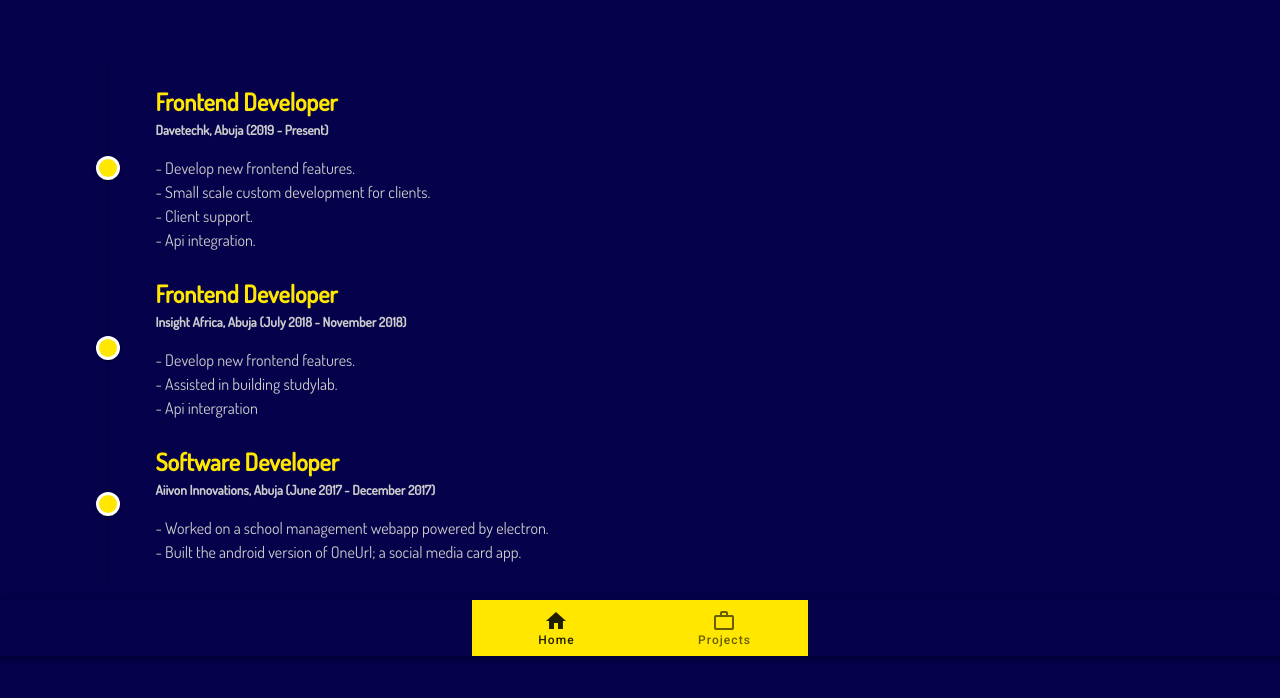
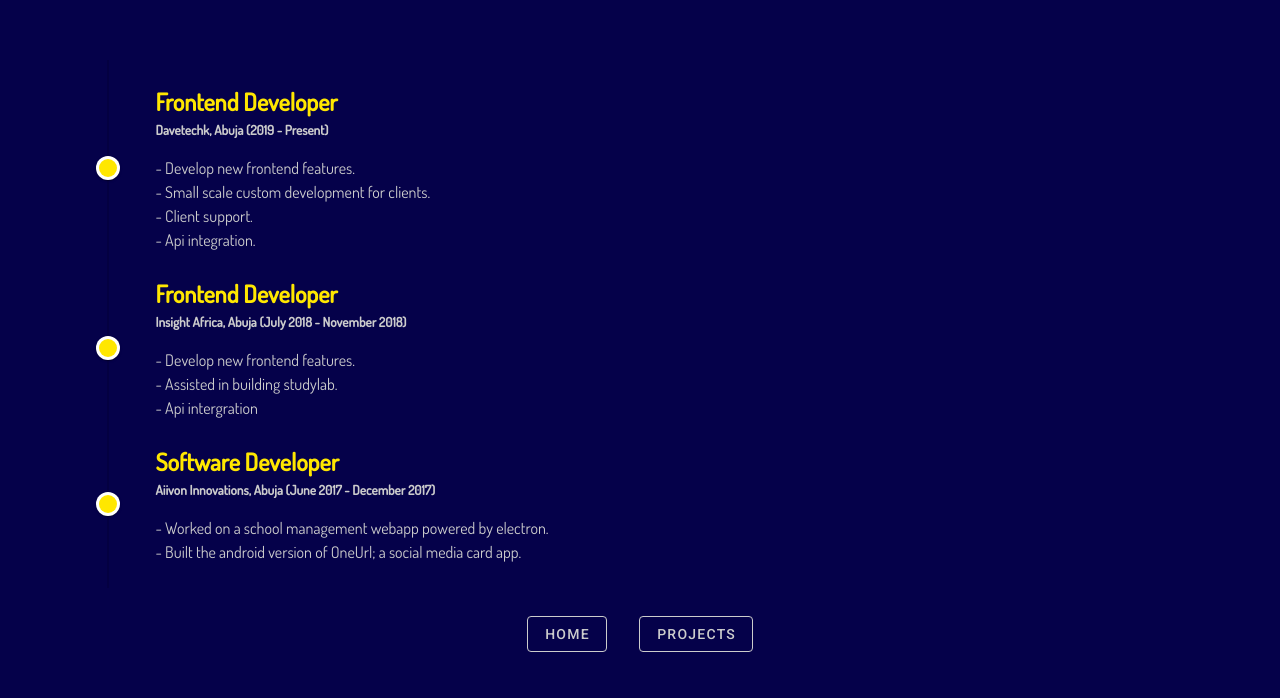
Before and after one commit to moon-grp/portf, a Nuxt app: page /experience in a window 1280 px wide. Shown: the top 698 px of the page. Built offline with nearby package versions, Linux system fonts and the light colour scheme.

Commit message:
minor fix for footer

```diff
--- a/layouts/default.vue
+++ b/layouts/default.vue
@@ -3,6 +3,7 @@
     <transition name="router_animation" enter-active-class="animated slideInLeft" leave-active-class="animated fadeOutDown">
       <Nuxt />
     </transition>
+
   </v-app>
 </template>
 
--- a/pages/experience.vue
+++ b/pages/experience.vue
@@ -36,25 +36,39 @@
                 <div>
                   - Worked on a school management webapp powered by electron.
                 </div>
-                <div>- Built the android version of OneUrl; a social media card app.</div>
+                <div>
+                  - Built the android version of OneUrl; a social media card
+                  app.
+                </div>
               </div>
             </v-timeline-item>
           </v-timeline>
         </v-col>
-        <v-col lg="6" sm="12">  </v-col>
+        <v-col lg="6" sm="12"> </v-col>
       </v-row>
     </v-container>
-    <v-bottom-navigation v-model="bottomNav"  grow class="bg">
-      <v-btn to="/" color="#ffe700" value="recent">
-        <span>Home</span>
-        <v-icon>mdi-home</v-icon>
-      </v-btn>
-
-      <v-btn to="/projects" color="#ffe700" value="projects">
-        <span>Projects</span>
-        <v-icon>mdi-briefcase-outline</v-icon>
-      </v-btn>
-    </v-bottom-navigation>
+    <v-footer padless>
+       <v-card
+        flat
+        tile
+        width="100%"
+        class="bg text-center"
+      >
+       <v-card-text>
+          <v-btn
+            v-for="menu in menu"
+            :key="menu.title"
+            class="mx-4"
+            color="#ccc"
+            :to="menu.to"
+            depressed
+            outlined
+          >
+          <span v-text="menu.title"></span>
+          </v-btn>
+        </v-card-text>
+       </v-card>
+    </v-footer>
   </div>
 </template>
 
@@ -62,7 +76,18 @@
 export default {
   name: 'experience',
   data: () => ({
-    bottomNav: 'recent'
+    bottomNav: 'recent',
+     menu: [
+       {
+         title:'Home',
+         to:"/"
+       },
+       {
+         title:'Projects',
+         to:"projects"
+       },
+
+      ],
   })
 }
 </script>
--- a/pages/projects.vue
+++ b/pages/projects.vue
@@ -37,24 +37,28 @@
     </v-row>
 
   </v-container>
-       <v-bottom-navigation
-    v-model="bottomNav"
-    grow
-    class="bg"
-  >
-    <v-btn to="/"  color="#ffe700" value="recent">
-      <span>Home</span>
-      <v-icon>mdi-home</v-icon>
-    </v-btn>
-
-
-        <v-btn to="/experience" color="#ffe700" value="experience">
-      <span>Experience</span>
-      <v-icon>mdi-office-building</v-icon>
-    </v-btn>
-
-
-  </v-bottom-navigation>
+      <v-footer padless>
+       <v-card
+        flat
+        tile
+        width="100%"
+        class="bg text-center"
+      >
+       <v-card-text>
+          <v-btn
+            v-for="menu in menu"
+            :key="menu.title"
+            class="mx-4"
+            color="#ccc"
+            :to="menu.to"
+            depressed
+            outlined
+          >
+          <span v-text="menu.title"></span>
+          </v-btn>
+        </v-card-text>
+       </v-card>
+    </v-footer>
 </div>
 </template>
 
@@ -147,7 +151,18 @@ export default {
         sm: '12',
         md: '6'
       }
-    ]
+    ],
+     menu: [
+       {
+         title:'Home',
+         to:"/"
+       },
+       {
+         title:'Experience',
+         to:"experience"
+       },
+
+      ],
   })
 }
 </script>
```
